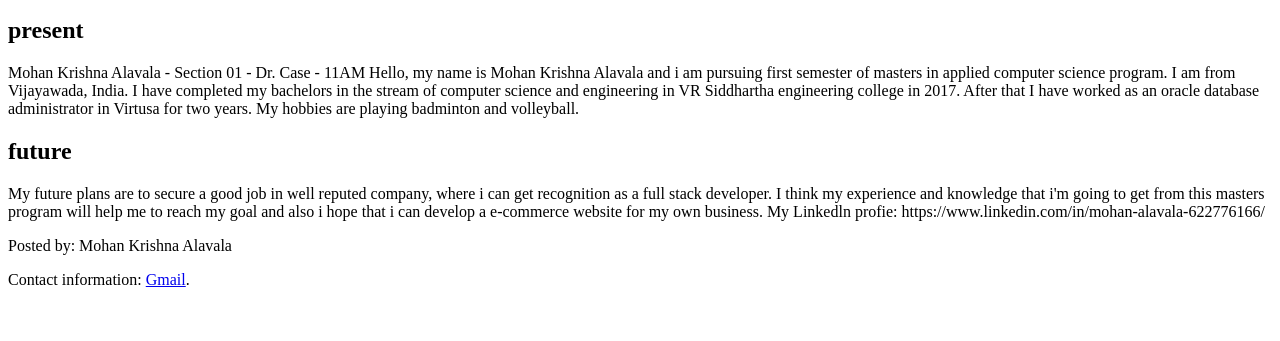
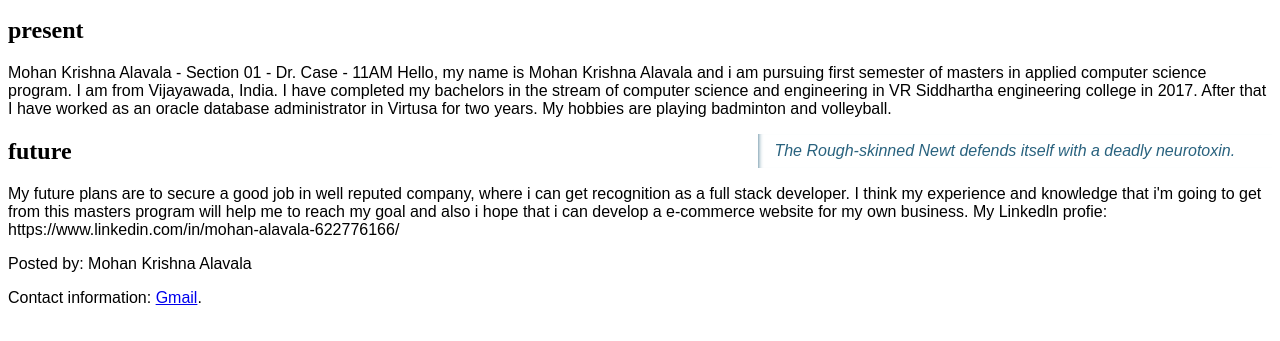
Before and after one commit to Mohanalavala/about-me, a plain HTML site: page index.html in a window 1280 px wide. Shown: the part 259-600 px from the top of the page. Drawn offline with Linux system fonts and the light colour scheme.

Commit message:
aside added

```diff
--- a/css/styles.css
+++ b/css/styles.css
@@ -21,3 +21,21 @@
     border-bottom-right-radius: 50% 50%;
     border-bottom-left-radius: 50% 50%;
   }
+
+  aside {
+    width: 40%;
+    padding-left: .5rem;
+    margin-left: .5rem;
+    float: right;
+    box-shadow: inset 5px 0 5px -5px #29627e;
+    font-style: italic;
+    color: #29627e;
+}
+
+aside > p {
+    margin: .5rem;
+}
+
+p {
+    font-family: 'Fira Sans', sans-serif;
+}
--- a/index.html
+++ b/index.html
@@ -25,6 +25,9 @@
         Hello, my name is Mohan Krishna Alavala and i am pursuing first semester of masters in applied computer science program. I am from Vijayawada, India. I have completed my bachelors in the stream of computer science and engineering in VR Siddhartha engineering college in 2017. After that I have worked as an oracle database administrator in Virtusa for two years. My hobbies are playing badminton and volleyball.
 
          </p>
+         <aside>
+          <p>The Rough-skinned Newt defends itself with a deadly neurotoxin.</p>
+      </aside>
         <h2>future</h2>
         <p>My future plans are to secure a good job in well reputed company, where i can get recognition as a full stack developer. I think my experience and knowledge that i'm going to get from this masters program will help me to reach my goal and also i hope that i can develop a e-commerce website for my own business.
 
```
